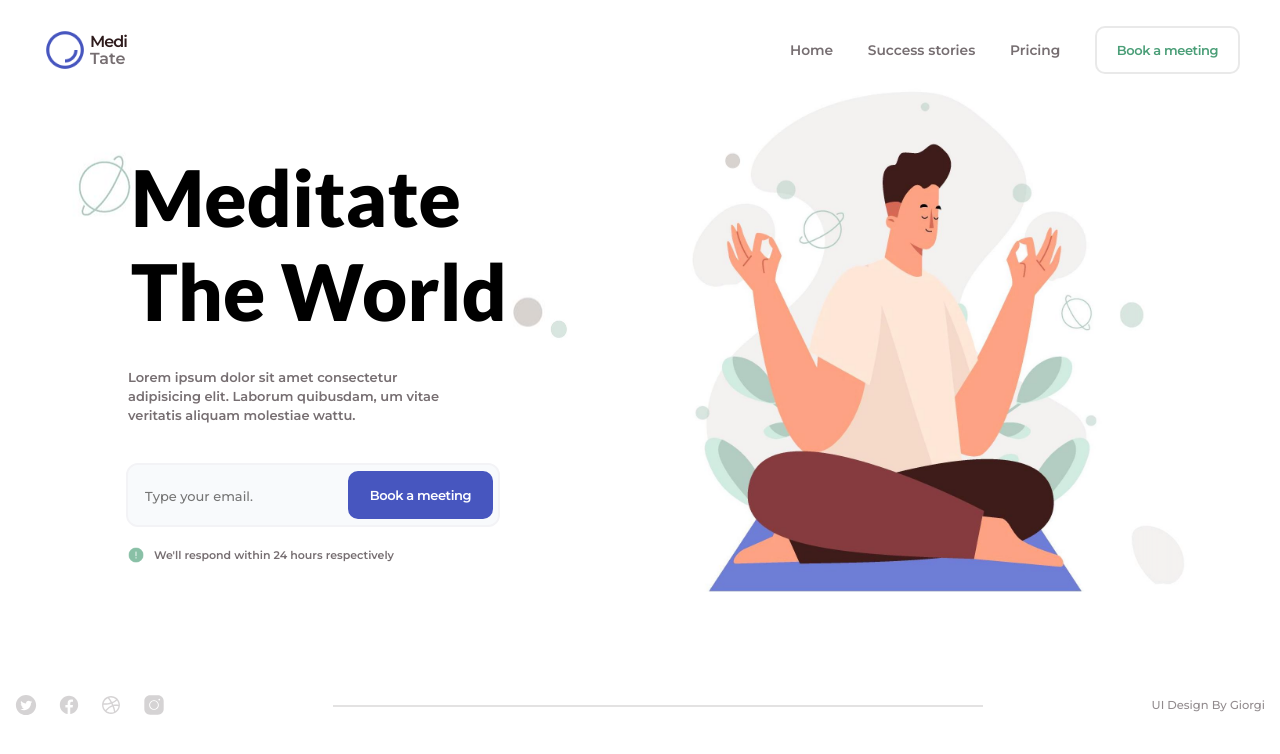
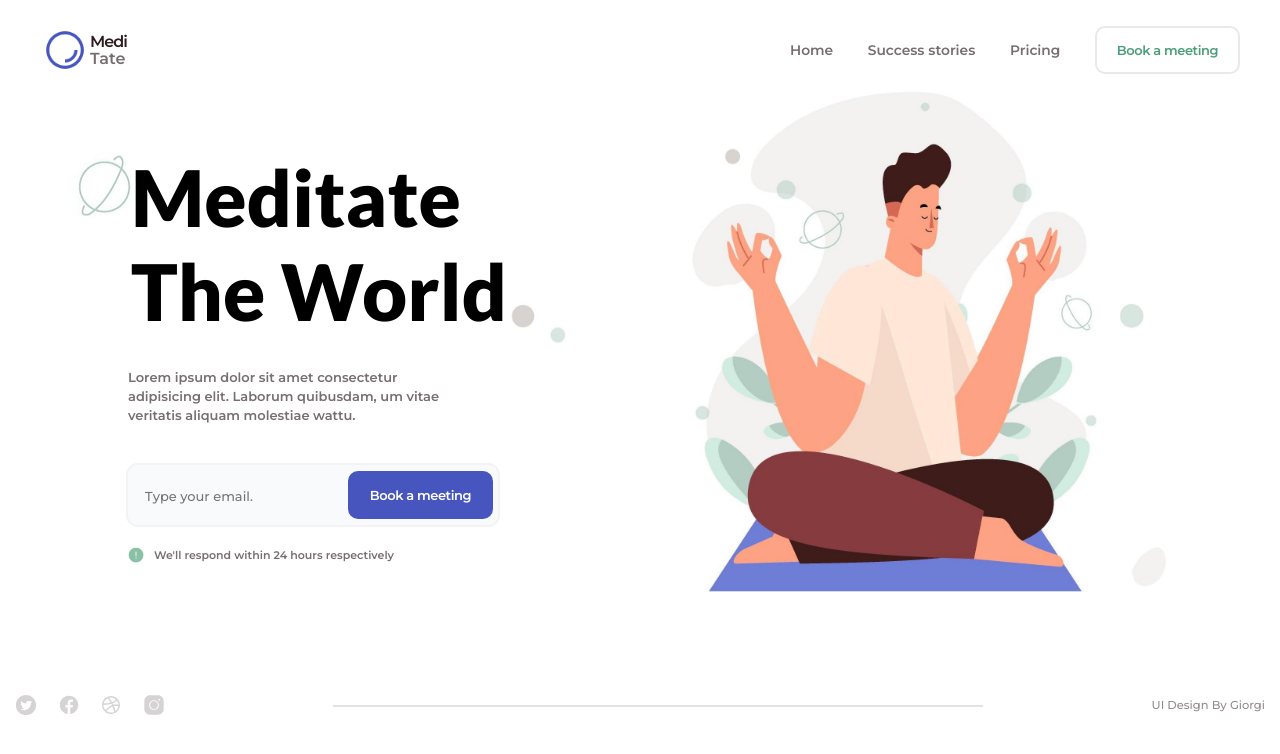
Before and after one commit to akinevans/meditate-the-world, a React (Create React App) app: page / in a window 1280 px wide. Shown: the top 754 px of the page. Built offline with nearby package versions, Linux system fonts and the light colour scheme.

Commit message:
Finalize animations in Hero component

```diff
--- a/src/components/Hero.css
+++ b/src/components/Hero.css
@@ -114,6 +114,9 @@
 /* Animation classes */
 
 /* Adjust z-index for images that will hover over main yoga image */
+
+/* Height property distorts the image, use width only */
+
 .green-planet,
 .small-brown,
 .small-brown-2,
@@ -129,13 +132,16 @@
   left: -6%;
 }
 
+.small-brown img {
+  width: 33px;
+}
+
 .small-brown {
   bottom: 55%;
   left: 37%;
 }
 .small-brown-2 img {
   width: 22px;
-  height: 18px;
 }
 
 .small-brown-2 {
@@ -146,18 +152,16 @@
 
 /* shrink small green blob */
 .small-green img {
-  width: 22px;
-  height: 22px;
+  width: 20px;
 }
 
 .small-green {
-  bottom: 54%;
+  bottom: 53%;
   left: 41%;
 }
 
 .small-green-2 img {
   width: 32px;
-  height: 32px;
 }
 
 .small-green-2 {
@@ -167,12 +171,12 @@
 }
 
 .med-brown img {
-  width: 70px;
-  height: 70px;
-  /* transform: rotate(180deg); */
+  width: 45px;
+  height: 45px;
+  transform: rotate(70deg);
 }
 
 .med-brown {
   bottom: 9%;
-  right: -4%;
+  right: -2%;
 }
--- a/src/components/Hero.js
+++ b/src/components/Hero.js
@@ -102,7 +102,7 @@ export default function Hero(props) {
         <motion.div
           className='small-green'
           initial={{ y: "0px" }}
-          animate={{ y: [0, -25, 0] }}
+          animate={{ y: [0, -30, 0] }}
           transition={{
             ease: "linear",
             duration: 3,
@@ -141,7 +141,7 @@ export default function Hero(props) {
         <motion.div
           className='small-brown-2'
           initial={{ y: "0px" }}
-          animate={{ y: [0, -24, 0, 24, 0] }}
+          animate={{ y: [0, -35, 0, 35, 0] }}
           transition={{
             ease: "linear",
             duration: 5,
```
